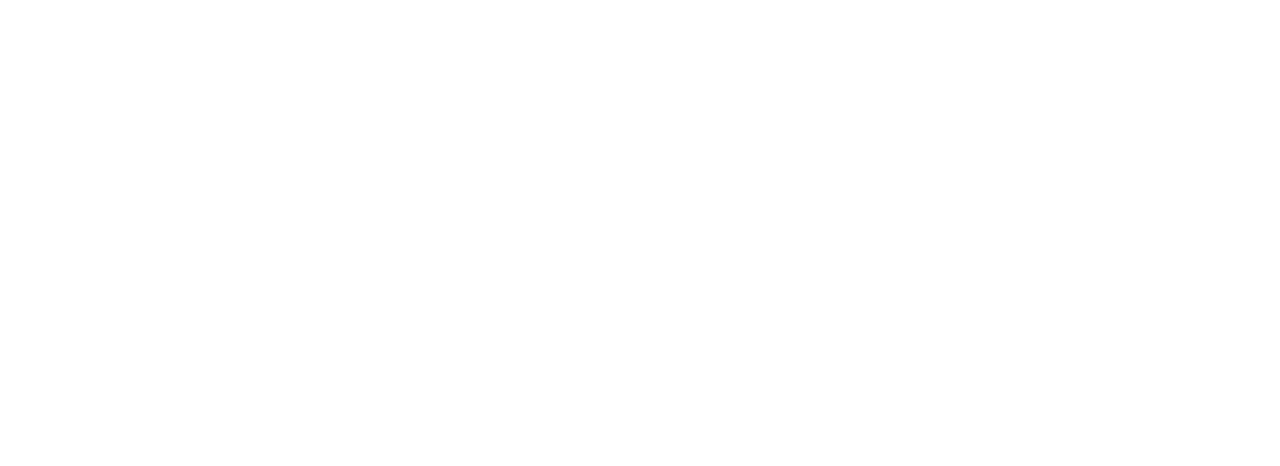
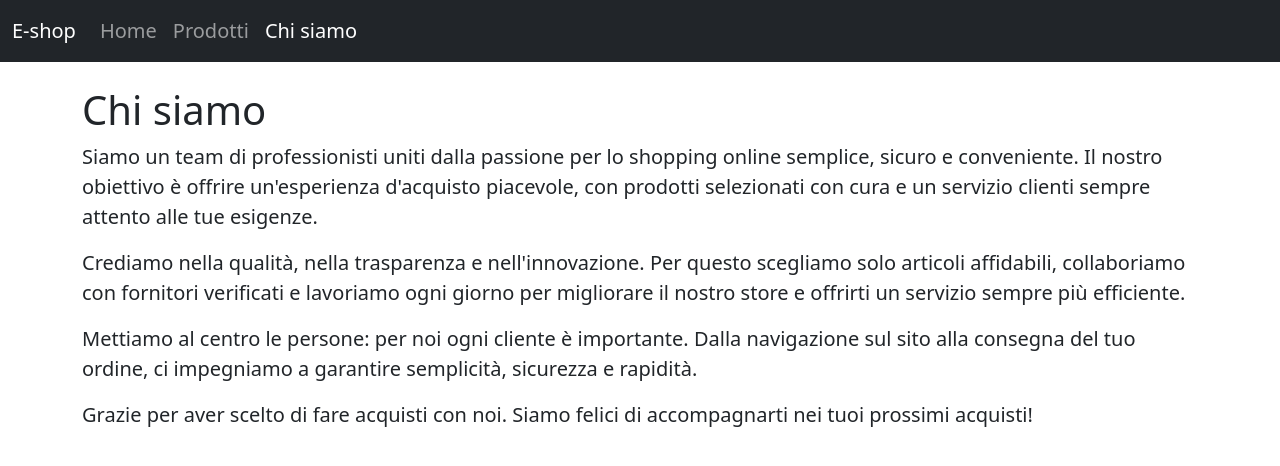
Before and after one commit to micheleferri01/react-router, a React (Vite) app: page /about-us in a window 1280 px wide. Before the commit this address had no page. Shown: the top 466 px of the page. Built offline with nearby package versions, Linux system fonts and the light colour scheme.

Commit message:
add: componente AbotUs

```diff
--- a/src/App.jsx
+++ b/src/App.jsx
@@ -2,6 +2,7 @@
 import DefaultLayout from "./layouts/DefaultLayout"
 import HomePage from "./pages/HomePage"
 import ProductsPage from "./pages/ProductsPage"
+import AboutUs from "./pages/AboutUs"
 
 
 export default function App() {
@@ -13,6 +14,7 @@
           <Route Component={DefaultLayout}>
             <Route path="/" Component={HomePage}/>
             <Route path="/products" Component={ProductsPage}/>
+            <Route path="/about-us" Component={AboutUs}/>
           </Route>
         </Routes>
       </BrowserRouter>
--- /dev/null
+++ b/src/pages/AboutUs.jsx
@@ -0,0 +1,27 @@
+
+export default function AboutUs() {
+    return (
+        <>
+            <section className="container py-4" >
+                <h1>Chi siamo</h1>
+                <p className="fs-5">
+                    Siamo un team di professionisti uniti dalla passione per lo shopping online semplice, sicuro e conveniente. Il nostro obiettivo è offrire un'esperienza d'acquisto piacevole, con prodotti selezionati con cura e un servizio clienti sempre attento alle tue esigenze.
+                </p>
+
+                <p className="fs-5">
+                    Crediamo nella qualità, nella trasparenza e nell'innovazione. Per questo scegliamo solo articoli affidabili, collaboriamo con fornitori verificati e lavoriamo ogni giorno per migliorare il nostro store e offrirti un servizio sempre più efficiente.
+                </p>
+
+                <p className="fs-5">
+                    Mettiamo al centro le persone: per noi ogni cliente è importante. Dalla navigazione sul sito alla consegna del tuo ordine, ci impegniamo a garantire semplicità, sicurezza e rapidità.
+
+                </p>
+
+                <p className="fs-5">Grazie per aver scelto di fare acquisti con noi. Siamo felici di accompagnarti nei tuoi prossimi acquisti!</p>
+
+            </section>
+        </>
+
+
+    )
+}
```
